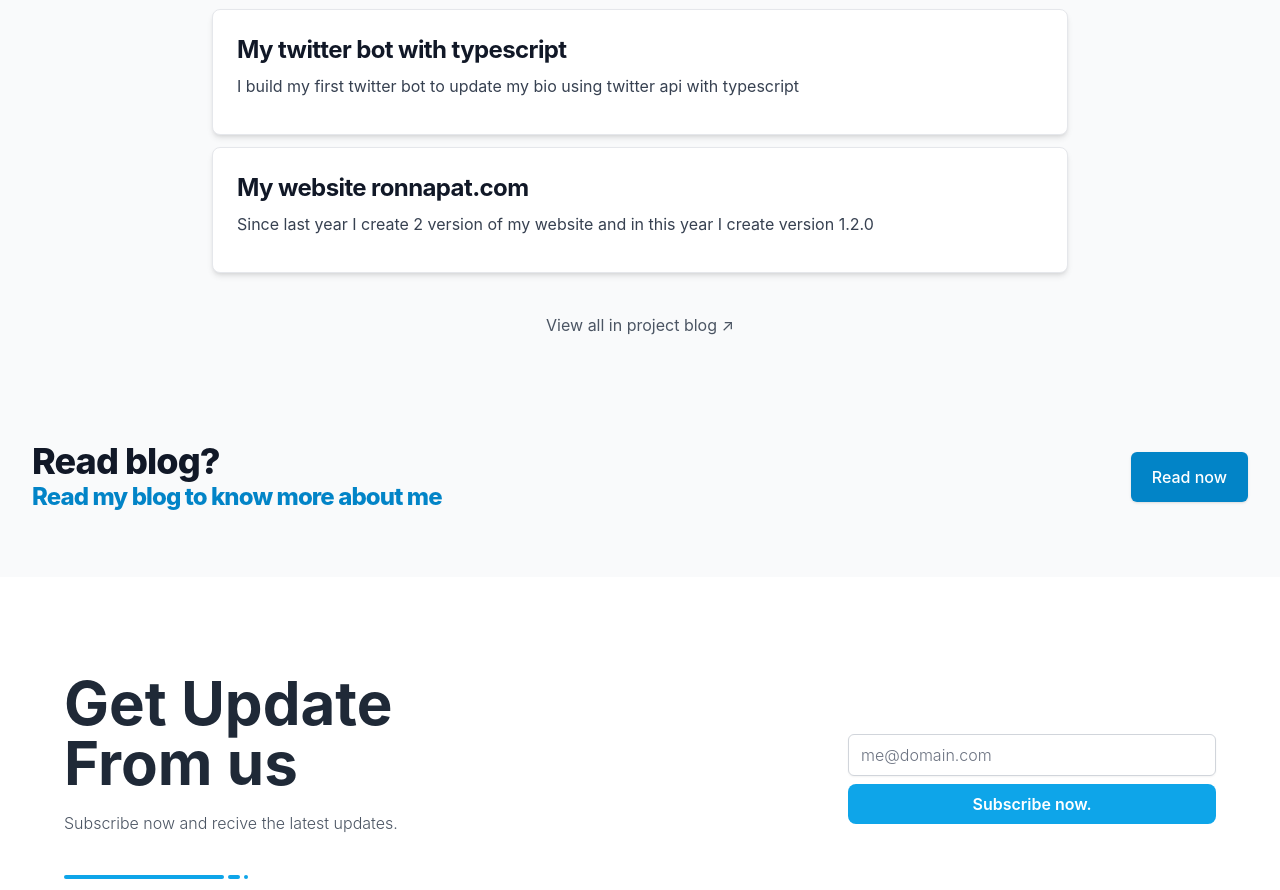
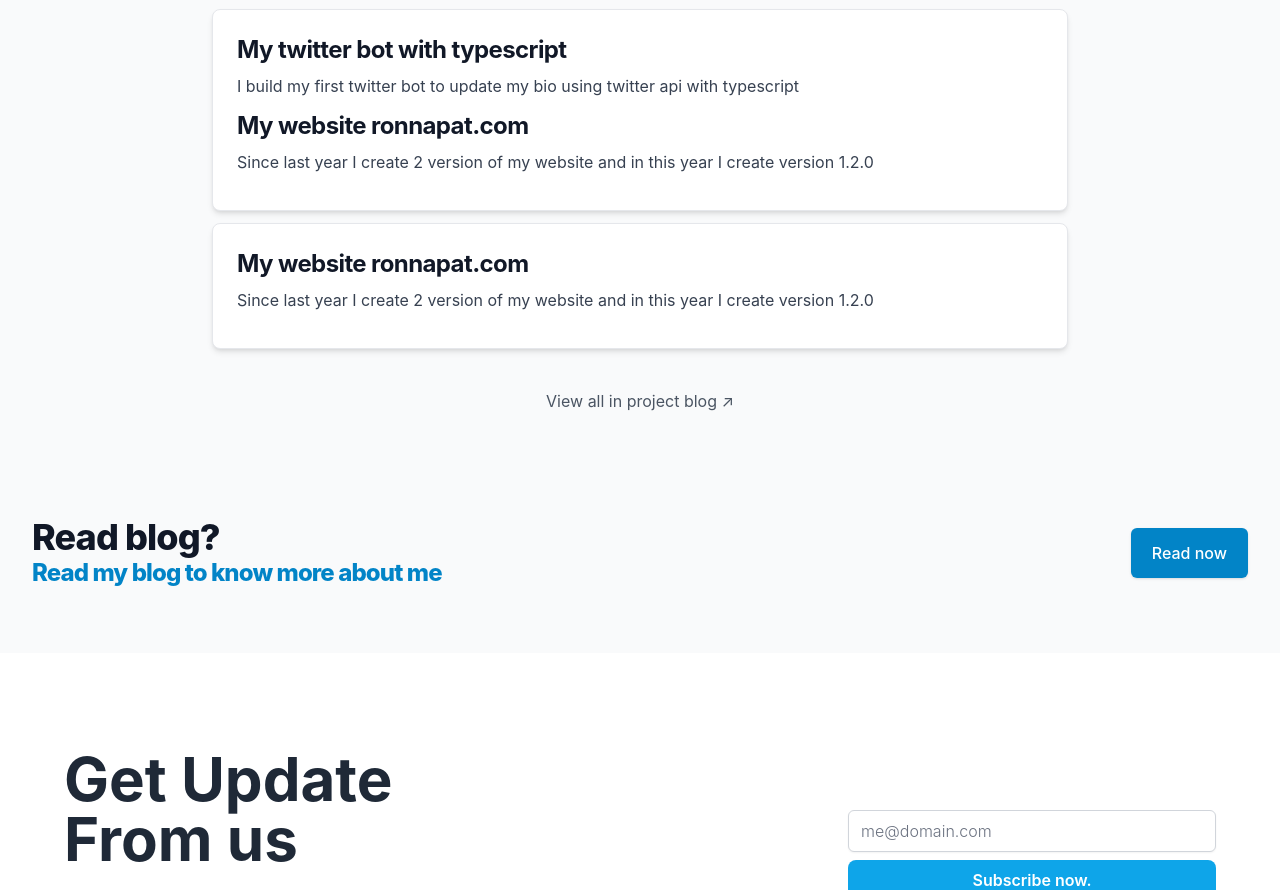
Before and after one commit to ronnapatp/ronnapat.com, a Next.js app: page /en-us in a window 1280 px wide. Shown: the part 1006-1896 px from the top of the page. Built offline with nearby package versions, Linux system fonts and the light colour scheme; no server answers.

Commit message:
Update project

```diff
--- a/components/project.js
+++ b/components/project.js
@@ -2,7 +2,8 @@ import Container from "./container";
 export default function () {
 
   const project = [
-    { id: 1, title: 'My twitter bot with typescript', description: 'I build my first twitter bot to update my bio using twitter api with typescript', href: 'https://ronnapat.com/b/tw-bot'}
+    { id: 1, title: 'My twitter bot with typescript', description: 'I build my first twitter bot to update my bio using twitter api with typescript', href: 'https://ronnapat.com/b/tw-bot'},
+    { id: 2, title: 'My website ronnapat.com', description: 'Since last year I create 2 version of my website and in this year I create version 1.2.0', href: 'https://ronnapat.com/b/my-web'}
   ]
   return (
     <div className="bg-gray-50 dark:bg-slate-800">
```
